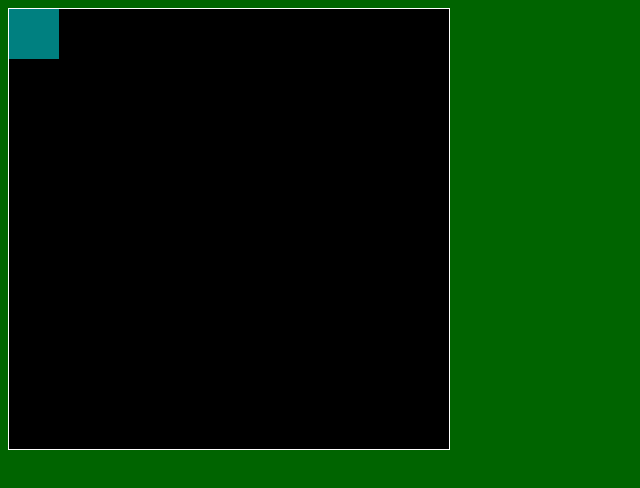
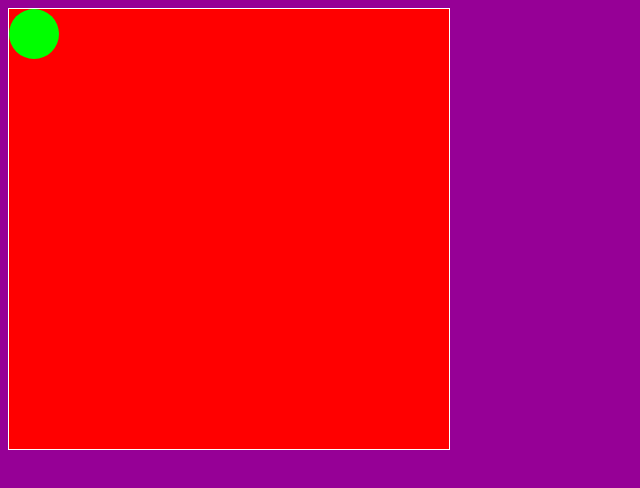
Before and after one commit to itzluke14/itzluke14.github.io, a plain HTML site: page asd-projects/walker/index.html in a window 1280 px wide. Shown: the whole page, without its empty margins (0-640 px from the left). Drawn offline with Linux system fonts and the light colour scheme.

Commit message:
updating

```diff
--- a/asd-projects/walker/index.css
+++ b/asd-projects/walker/index.css
@@ -1,21 +1,22 @@
 
 body {
-  background-color: darkgreen;
+  background-color: rgb(150, 0, 150);
 }
 
 #board {
   width: 440px;
   height: 440px;
   border: 1px solid white;
-  background-color: black;
+  background-color: rgb(255, 0, 0);
   position: relative;
 }
 
-#gameItem {
-  background-color: teal;
+#walker {
+  background-color: rgb(0, 255, 0);
   width: 50px;
   height: 50px;
   position: absolute;
-/*   left: 100px; */  /* Uncomment if you want to set a "starting" position */
-/*   top: 100px;  */  /* Uncomment if you want to set a "starting" position */
+  border-radius: 50px;
+  /* left: 100px;
+  top: 100px; */
 }
--- a/asd-projects/walker/index.html
+++ b/asd-projects/walker/index.html
@@ -12,7 +12,7 @@
 
   <body>
     <div id='board'>
-      <div id='gameItem'></div>
+      <div id='walker'></div>
     </div>
   </body>
 </html>
--- a/asd-projects/walker/index.js
+++ b/asd-projects/walker/index.js
@@ -2,7 +2,7 @@
 
 $(document).ready(runProgram); // wait for the HTML / CSS elements of the page to fully load, then execute runProgram()
 
-function runProgram(){
+function runProgram() {
   ////////////////////////////////////////////////////////////////////////////////
   //////////////////////////// SETUP /////////////////////////////////////////////
   ////////////////////////////////////////////////////////////////////////////////
@@ -10,13 +10,28 @@ function runProgram(){
   // Constant Variables
   var FRAME_RATE = 60;
   var FRAMES_PER_SECOND_INTERVAL = 1000 / FRAME_RATE;
+  var KEY = {
+    ENTER: 13,
+    LEFT: 37,
+    UP: 38,
+    RIGHT: 39,
+    DOWN: 40,
+  }
+
+  var walker = {
+    positionX: 0,
+    speedX: 0,
+    positionY: 0,
+    speedY: 0,
+  }
 
   // Game Item Objects
 
 
   // one-time setup
   var interval = setInterval(newFrame, FRAMES_PER_SECOND_INTERVAL);   // execute newFrame every 0.0166 seconds (60 Frames per second)
-  $(document).on('eventType', handleEvent);                           // change 'eventType' to the type of event you want to handle
+  $(document).on('keydown', handleKeyDown);                           // change 'eventType' to the type of event you want to handle
+  $(document).on('keyup', handleKeyUp);
 
   ////////////////////////////////////////////////////////////////////////////////
   ///////////////////////// CORE LOGIC ///////////////////////////////////////////
@@ -27,16 +42,43 @@ function runProgram(){
   by calling this function and executing the code inside.
   */
   function newFrame() {
-
-
+  repositionGameItem()
+  wallCollision()
+  redrawGameItem()
   }
 
   /*
   Called in response to events.
   */
-  function handleEvent(event) {
+  function handleKeyDown(event) {
+    if (event.which === KEY.ENTER) {
+      console.log(event.key + ' ' + event.which)
+    }
+    if (event.which === KEY.LEFT) {
+      console.log(event.key + ' ' + event.which)
+      walker.speedX = -5;
+    }
+    if (event.which === KEY.UP) {
+      console.log(event.key + ' ' + event.which)
+      walker.speedY = -5;
+    }
+    if (event.which === KEY.RIGHT) {
+      console.log(event.key + ' ' + event.which)
+      walker.speedX = 5;
+    }
+    if (event.which === KEY.DOWN) {
+      console.log(event.key + ' ' + event.which)
+      walker.speedY = 5;
+    }
+  }
 
+  function handleKeyUp(event) {
+if( event.which === KEY.LEFT || event.which === KEY.UP || event.which === KEY.RIGHT || event.which === KEY.DOWN) {
+walker.speedX = 0
+walker.speedY = 0
+}
   }
+
 
   ////////////////////////////////////////////////////////////////////////////////
   ////////////////////////// HELPER FUNCTIONS ////////////////////////////////////
@@ -51,4 +93,39 @@ function runProgram(){
     $(document).off();
   }
 
+function repositionGameItem() {
+  walker.positionX += walker.speedX
+  walker.positionY += walker.speedY
 }
+
+function redrawGameItem() {
+  $("#walker").css("left", walker.positionX);
+  $("#walker").css("top", walker.positionY);
+}
+
+function wallCollision() {
+  var char1H = $("#walker").height()
+  var char1W = $("#walker").width()
+  var boardWidth = $("#board").width() - char1W
+  var boardHeight = $("#board").height() -char1H
+
+if (walker.positionX < 0) {
+  walker.positionX = 0
+}
+if (walker.positionY < 0) {
+  walker.positionY = 0
+}
+if (walker.positionX > boardWidth) {
+  walker.positionX = boardWidth
+}
+if (walker.positionY > boardHeight) {
+  walker.positionY = boardHeight
+}
+
+}
+
+
+
+
+
+}
```
